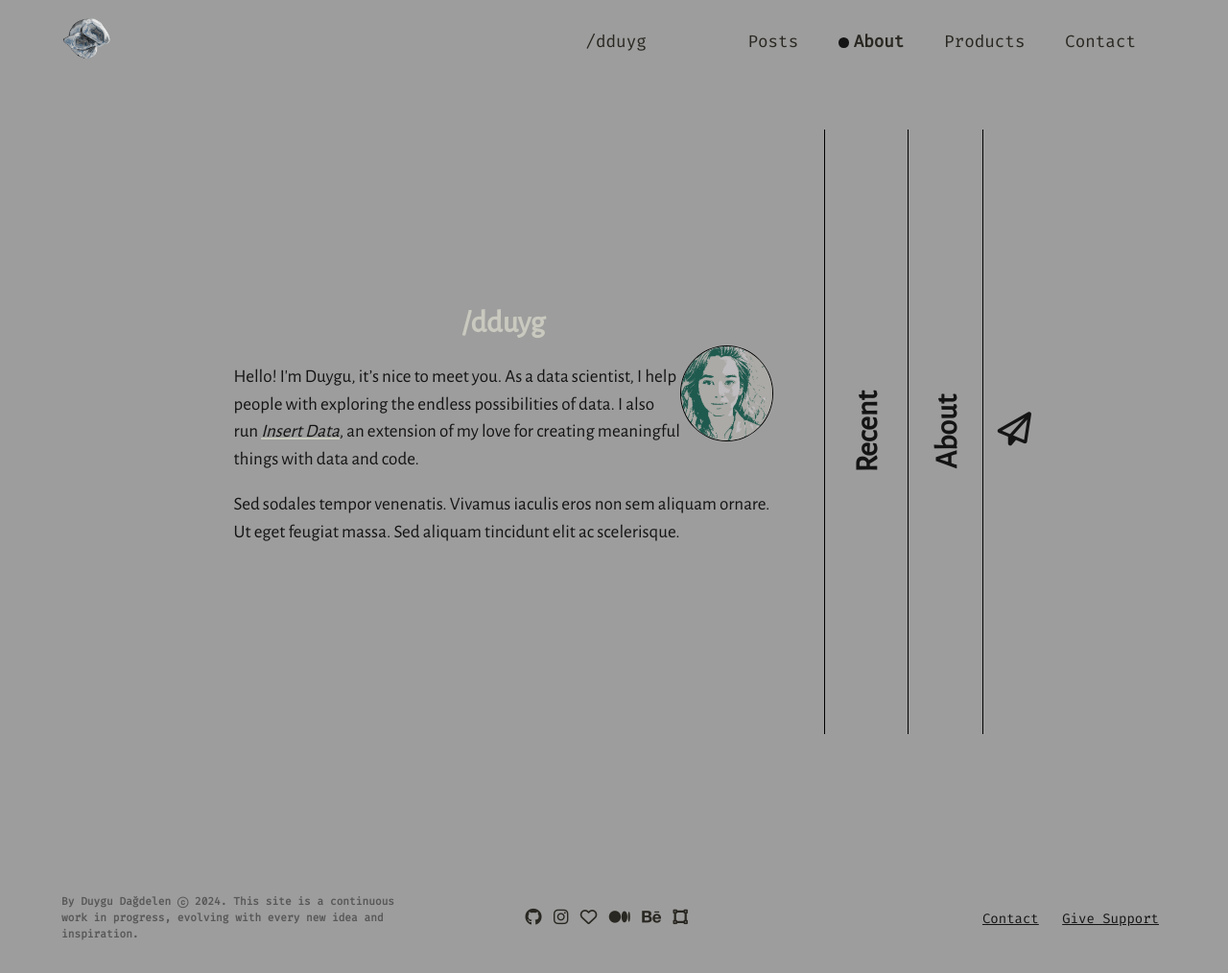
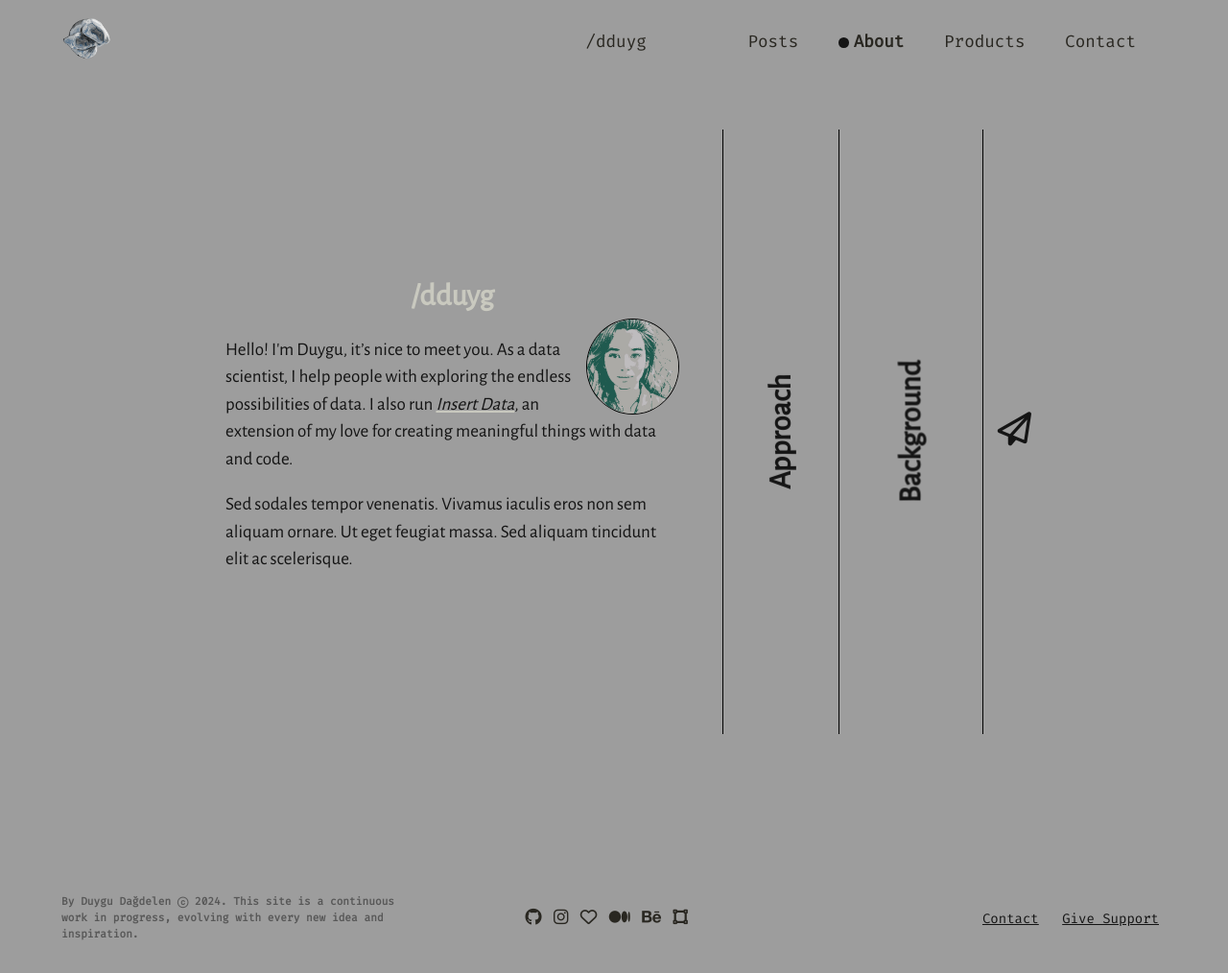
Before and after one commit to dduyg/duuuy, a Jekyll site: the page built from about.html, in a window 1280 px wide. Shown: the whole page at 96% size. Built offline with Jekyll 4.4.1, drawn with Linux system fonts in a browser that asks for light colours; nearby versions of some CDN libraries; some web fonts are replaced.

Commit message:
Update about-panel.html

```diff
--- a/_includes/about-panel.html
+++ b/_includes/about-panel.html
@@ -10,14 +10,14 @@
     </div>
   </section>
   <section id="approach" class="panel-inactive">
-    <header>Recent</header>
+    <header>Approach</header>
     <div class="content">
       <p>Lorem ipsum dolor sit amet, consectetur adipiscing elit. Vestibulum sed consectetur mauris, vel consectetur mi. Fusce volutpat lorem id cursus iaculis. Vivamus eget lobortis libero. Sed sodales tempor venenatis. Vivamus iaculis eros non sem aliquam ornare. Ut eget feugiat massa. Morbi condimentum, neque vitae vestibulum hendrerit, tortor metus vulputate augue, ut lacinia turpis sem sed dolor. Sed aliquam tincidunt elit ac scelerisque. Donec eleifend libero nisl, feugiat vulputate enim elementum consequat. Nullam scelerisque lorem fringilla urna ullamcorper consectetur.</p>
       <p>Vestibulum ante ipsum primis in faucibus orci luctus et ultrices posuere cubilia curae; Praesent finibus ac enim vel iaculis. Lorem ipsum dolor sit amet, consectetur adipiscing elit. Phasellus et egestas ante. Nullam ac elementum velit, quis aliquam nisi. Pellentesque cursus eu ligula non semper. Nam pharetra velit sit amet orci tempor fringilla. Donec pretium mattis gravida. Morbi ut leo felis.</p>
     </div>
   </section>
   <section id="background" class="panel-inactive">
-    <header>About</header>
+    <header>Background</header>
     <div class="content">
       <p>Lorem ipsum dolor sit amet, consectetur adipiscing elit. Vestibulum sed consectetur mauris, vel consectetur mi. Fusce volutpat lorem id cursus iaculis. Vivamus eget lobortis libero. Sed sodales tempor venenatis. Vivamus iaculis eros non sem aliquam ornare. Ut eget feugiat massa. Morbi condimentum, neque vitae vestibulum hendrerit, tortor metus vulputate augue, ut lacinia turpis sem sed dolor. Sed aliquam tincidunt elit ac scelerisque. Donec eleifend libero nisl, feugiat vulputate enim elementum consequat. Nullam scelerisque lorem fringilla urna ullamcorper consectetur.</p>
     </div>
```
